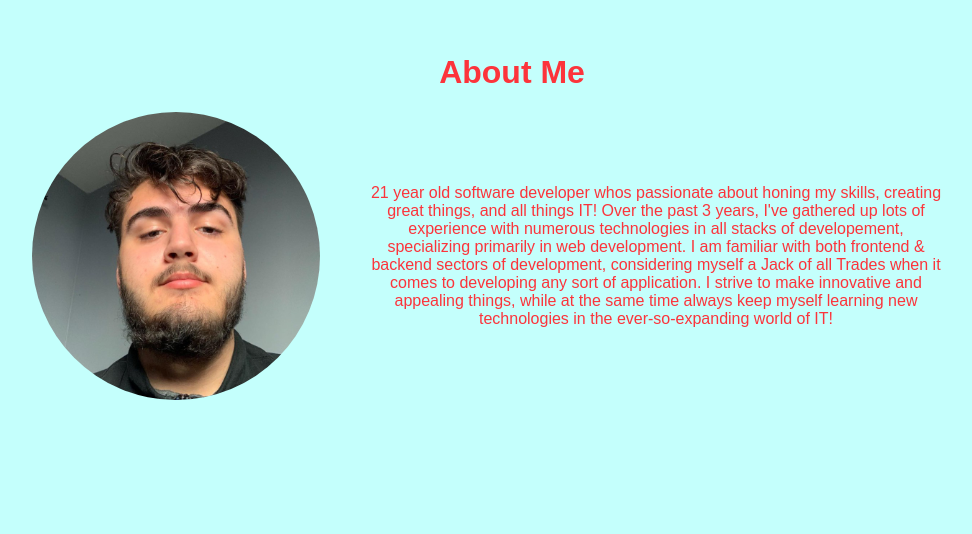
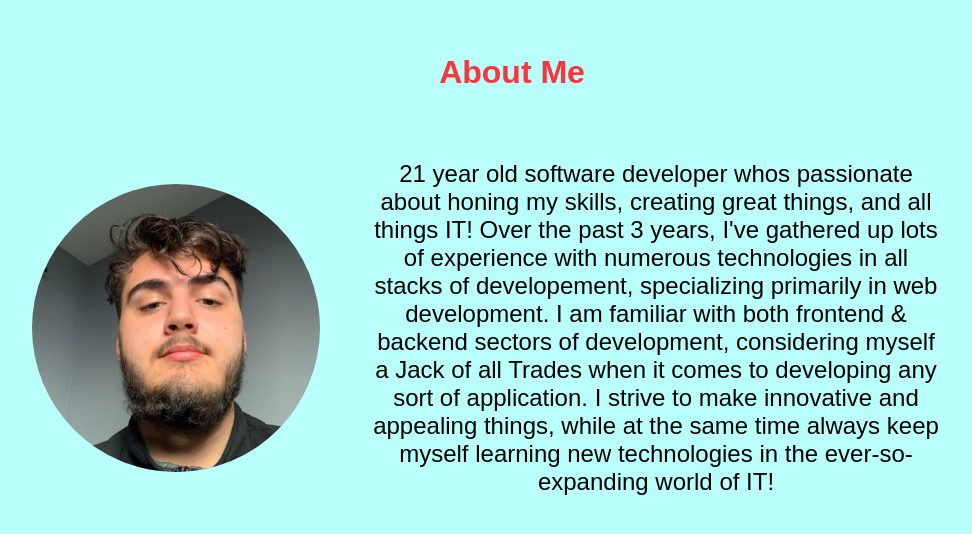
Before and after one commit to adridalo/Adriano-D-Alonzo, a React (Vite) app: page / in a window 1280 px wide. Shown: the part 827-1361 px from the top of the page, without its empty margins (128-1100 px from the left). Built offline with nearby package versions, Linux system fonts and the light colour scheme; a web font is replaced by a local one.

Commit message:
Change about me paragraph color

```diff
--- a/src/App.css
+++ b/src/App.css
@@ -9,7 +9,7 @@ html {
 }
 
 body {
-  background-color: rgb(196, 255, 252);
+  background-color: rgb(185, 255, 252);
   color: rgb(252, 52, 59);
   user-select: none;
 }
@@ -42,7 +42,8 @@ body {
 
 #about-section #about-info {
   margin: 3rem;
-  font-size: 1rem;
+  font-size: 1.5rem;
+  color: black;
   text-align: center;
 }
 
```
